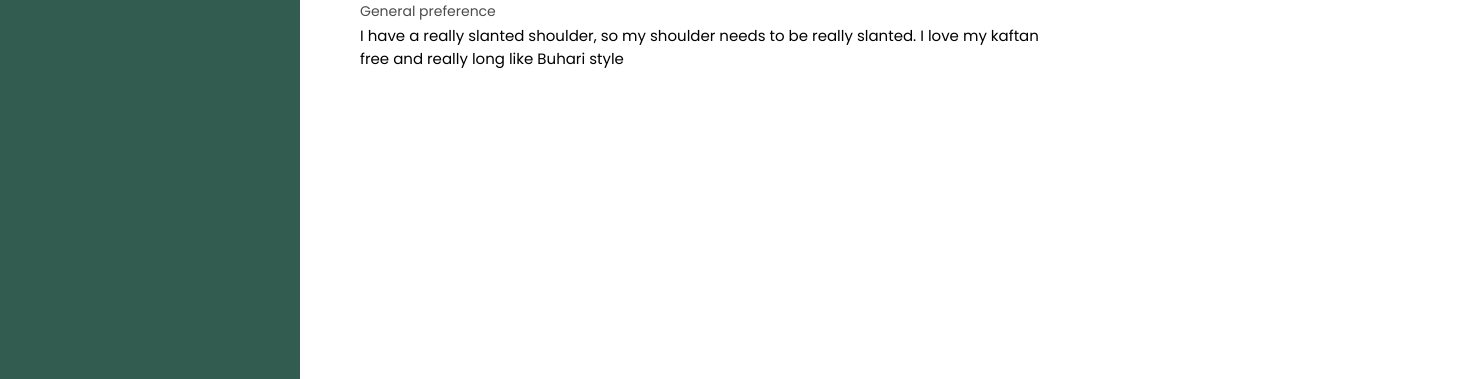
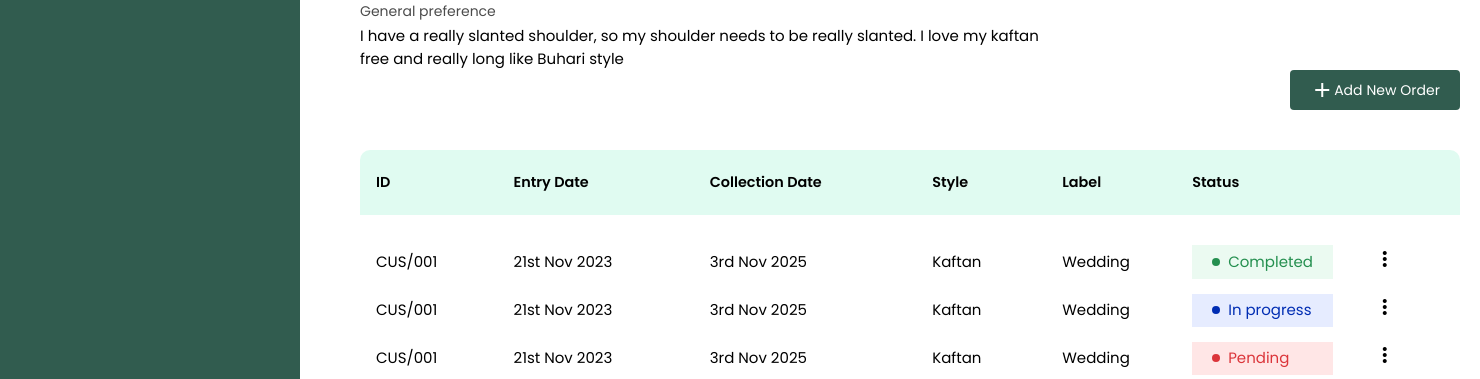
Before and after one commit to toriola998/Grandeur-Admin, a React (Vite) app: page /customer/1 in a window 1280 px wide. Shown: the part 421-800 px from the top of the page, 1480 px wide, since content can reach past the window. Built offline with nearby package versions, Linux system fonts and the light colour scheme.

Commit message:
CREATE: created customer-order ui

```diff
--- /dev/null
+++ b/src/components/CustomerOrders.jsx
@@ -0,0 +1,90 @@
+import { Link } from "react-router-dom";
+export default function CustomerOrders() {
+   return (
+      <>
+         <div className="flex justify-end mb-10">
+            <button className="green btn px-2 md:w-[170px]">
+               <span className="material-symbols-outlined">add</span>Add
+               <span className="hidden sm:flex pl-1">New Order</span>
+            </button>
+         </div>
+         <div className="table-container">
+            <table className="w-[900px] lg:w-[1100px] customer-table">
+               <thead>
+                  <tr>
+                     <th className="pr-10 pl-4">ID</th>
+                     <th>Entry Date</th>
+                     <th>Collection Date</th>
+                     <th className="w-[130px]">Style</th>
+                     <th className="w-[130px]">Label</th>
+                     <th>Status</th>
+                     <th></th>
+                  </tr>
+               </thead>
+               <tbody className="w-full">
+                  <tr className="h-14 border-[#fff] border-b-[15px] text">
+                     <td className="pl-4">CUS/001</td>
+                     <td>21st Nov 2023</td>
+                     <td>3rd Nov 2025</td>
+                     <td>Kaftan</td>
+                     <td>Wedding</td>
+                     <td className="bg-[#ebfaf1] w-[140px] text-[#248f4f] pl-5 pr-5 ml-28">
+                        <span className="flex items-center">
+                           <span className="bg-[#248f4f] h-2 w-2 rounded-full flex mr-2" />
+                           Completed
+                        </span>
+                     </td>
+                     <td className="pl-10">
+                        <Link to="/">
+                           <span className="material-symbols-outlined">
+                              more_vert
+                           </span>
+                        </Link>
+                     </td>
+                  </tr>
+                  <tr className="h-12 border-[#fff] border-b-[15px]">
+                     <td className="pl-4">CUS/001</td>
+                     <td>21st Nov 2023</td>
+                     <td>3rd Nov 2025</td>
+                     <td className="mr-4">Kaftan</td>
+                     <td>Wedding</td>
+                     <td className="bg-[#e6ecff] text-[#002db3] w-[140px] pl-5 pr-5 ml-28">
+                        <span className="flex items-center">
+                           <span className="bg-[#002db3] h-2 w-2 rounded-full flex mr-2" />
+                           In progress
+                        </span>
+                     </td>
+                     <td className="pl-10">
+                        <Link to="/">
+                           <span className="material-symbols-outlined">
+                              more_vert
+                           </span>
+                        </Link>
+                     </td>
+                  </tr>
+                  <tr className="h-12 border-[#fff] border-b-[15px]">
+                     <td className="pl-4">CUS/001</td>
+                     <td>21st Nov 2023</td>
+                     <td>3rd Nov 2025</td>
+                     <td className="mr-4">Kaftan</td>
+                     <td>Wedding</td>
+                     <td className="bg-[#ffe6e6] text-[#DB353A] w-[140px] pl-5 pr-5 ml-28">
+                        <span className="flex items-center">
+                           <span className="bg-[#DB353A] h-2 w-2 rounded-full flex mr-2" />
+                           Pending
+                        </span>
+                     </td>
+                     <td className="pl-10">
+                        <Link to="/">
+                           <span className="material-symbols-outlined">
+                              more_vert
+                           </span>
+                        </Link>
+                     </td>
+                  </tr>
+               </tbody>
+            </table>
+         </div>
+      </>
+   );
+}
--- /dev/null
+++ b/src/components/Measurement.jsx
@@ -0,0 +1,10 @@
+export default function Measurement () {
+    return (<>
+        <p>
+            <span>Sl</span>
+        <span></span></p>
+
+        <p>Sl</p>
+        <p>33</p>
+    </>)
+}
--- a/src/routes/Customer.jsx
+++ b/src/routes/Customer.jsx
@@ -1,8 +1,10 @@
+import CustomerOrders from "../components/CustomerOrders";
+//import Measurement from "../components/Measurement";
 import PageLayout from "../components/layouts/PageLayout";
 export default function Customer() {
    return (
       <PageLayout title="Ismail Demoski">
-         <div className="h-20 w-20 rounded-full flex justify-center items-center my-5 text-white bg-[#5b917d] text-3xl">
+         <div className="customer-initial">
             IS
          </div>
          <div className="mb-7">
@@ -29,6 +31,9 @@ export default function Customer() {
                style
             </p>
          </div>
+
+         {/* <Measurement /> */}
+         <CustomerOrders />
       </PageLayout>
    );
 }
--- a/src/routes/Home.jsx
+++ b/src/routes/Home.jsx
@@ -19,7 +19,7 @@ export default function Home() {
             </button>
          </div>
 
-         <div className=" overflow-scroll">
+         <div className="table-container">
             <table className="w-[900px] lg:w-[1100px] customer-table">
                <thead>
                   <tr>
--- a/src/styles/index.css
+++ b/src/styles/index.css
@@ -16,9 +16,7 @@
 }
 
 :root {
-    /* --purple: #633CFF;
-    --purple-hover: #BEADFF;
-    --light-purple: #EFEBFF; */
+    --yellow: #EEFF08;
     --pry: #668151;
     --dark-grey: #333333;
     --grey: #D9D9D9;
@@ -37,3 +35,8 @@ text-green font-medium text-lg flex items-center justify-center mr-3
 .user-name {
     @apply font-medium hidden sm:flex border-r border-green pr-5 mr-5;
 }
+
+.customer-initial {
+    @apply h-20 w-20 rounded-full flex justify-center items-center my-5
+     text-white bg-[#5b917d] text-3xl;
+}
--- a/src/styles/table.scss
+++ b/src/styles/table.scss
@@ -1,5 +1,5 @@
 thead {
-    border-radius: 100%;
+    //border-radius: 100%;
     border-bottom: 30px solid #fff;
     @apply h-20 bg-[#E0FBF1] rounded-lg;
 
@@ -39,3 +39,15 @@ td:last-child,
 th:last-child {
     border-radius: 0 10px 10px 0;
 }
+
+td {
+    font-size: 15px;
+}
+
+.table-container {
+    @apply overflow-x-scroll max-w-full overflow-hidden;
+}
+
+.table-container::-webkit-scrollbar {
+    display: none;
+  }
--- a/tailwind.config.js
+++ b/tailwind.config.js
@@ -16,6 +16,7 @@ export default {
         'white': '#FFFFFF',
         'light-grey': '#FAFAFA',
         'red': '#FF3939',
+        'yellow': '#EEFF08'
       }
     },
   },
```
